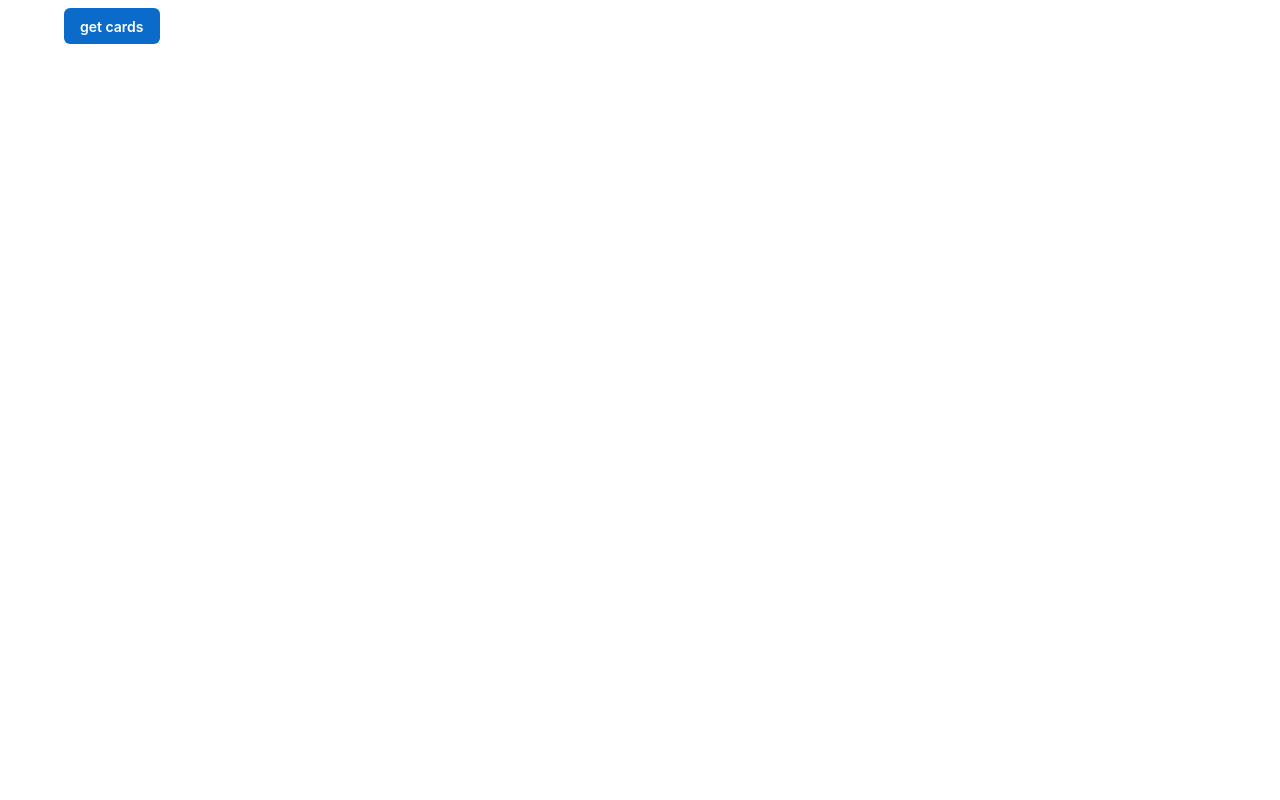
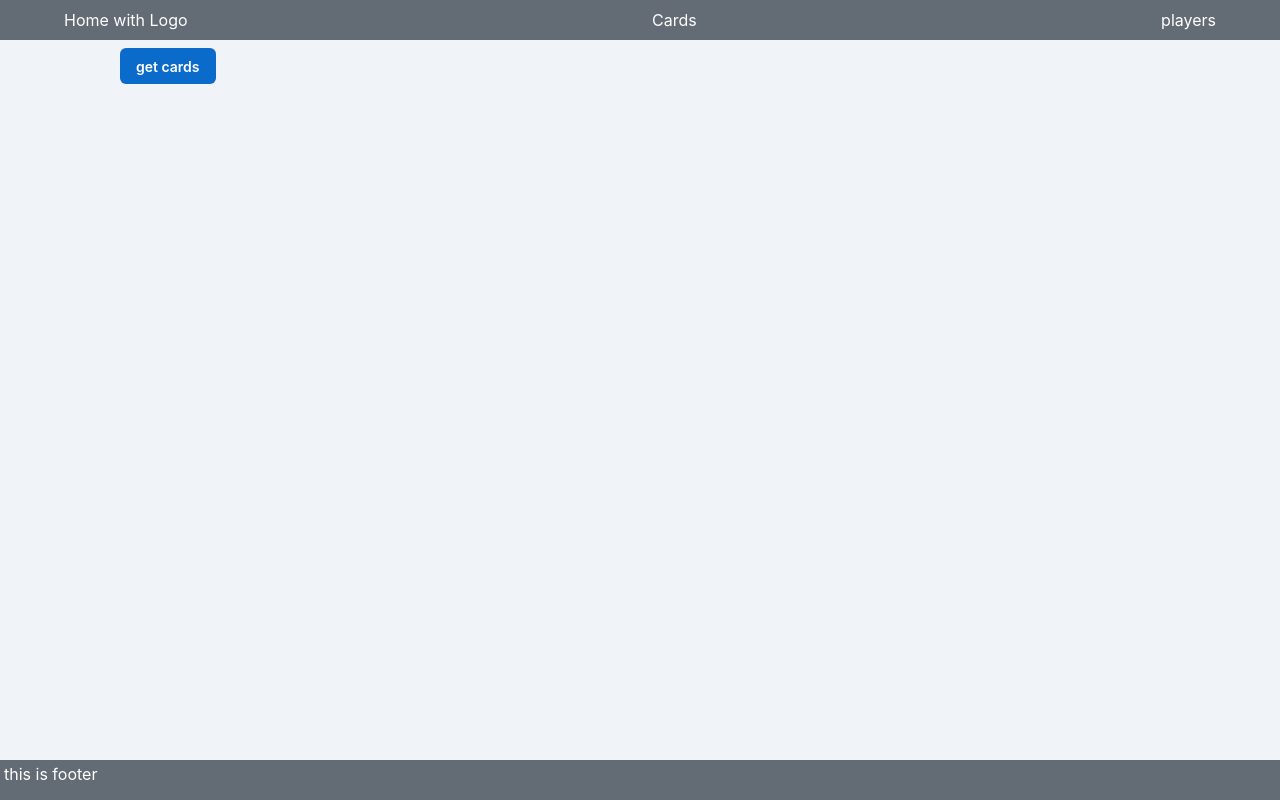
Before and after one commit to ryancid/simple_clash_royale_demo, a Next.js app: page / in a window 1280 px wide. Built offline with nearby package versions, Linux system fonts and the light colour scheme.

Commit message:
add Layout for all pages. Adjust css styles

```diff
--- a/pages/_app.js
+++ b/pages/_app.js
@@ -1,12 +1,15 @@
-import { CssVarsProvider } from "@mui/joy";
-import "../styles/globals.css";
+import { CssVarsProvider } from '@mui/joy'
+import Layout from 'src/layout/layout'
+import 'styles/globals.css'
 
 function MyApp({ Component, pageProps }) {
   return (
     <CssVarsProvider>
-      <Component {...pageProps} />
+      <Layout>
+        <Component {...pageProps} />
+      </Layout>
     </CssVarsProvider>
-  );
+  )
 }
 
-export default MyApp;
+export default MyApp
--- a/pages/api/player/[id].ts
+++ b/pages/api/player/[id].ts
@@ -1,15 +1,22 @@
-import { NextApiRequest, NextApiResponse } from "next";
-import { serverInstance } from "src/server/server.config";
+import { AxiosError, AxiosResponse } from 'axios'
+import { NextApiRequest, NextApiResponse } from 'next'
+import { serverInstance } from 'src/server/server.config'
 
 export default function handler(req: NextApiRequest, res: NextApiResponse) {
-  const { id } = req.query;
-  //id : string | string[], may needed to check string[] case instead of just toString
+  const { id: ids } = req.query
+  let id: string
+  if (typeof ids === 'object' && Array.isArray(ids)) {
+    id = ids[0]
+    //take first id to query
+  } else {
+    id = ids
+  }
   serverInstance
-    .get("/players/" + encodeURIComponent(id.toString()))
-    .then((axiosResult) =>
+    .get('/players/' + encodeURIComponent(id))
+    .then((axiosResult: AxiosResponse) =>
       res.status(axiosResult.status).json(axiosResult.data)
     )
-    .catch((reason) => {
-      res.status(404).json(reason);
-    });
+    .catch((error: AxiosError) => {
+      res.status(404).json(error)
+    })
 }
--- a/pages/cardList.js
+++ b/pages/cardList.js
@@ -0,0 +1,4 @@
+const CardList = () => {
+  return <div>not yet displayed</div>
+}
+export default CardList
--- a/pages/index.js
+++ b/pages/index.js
@@ -1,25 +1,19 @@
-import {
-  Button,
-  Card,
-  CardContent,
-  CardCover,
-  Container,
-  Typography,
-} from "@mui/joy";
-import Head from "next/head";
-import Image from "next/image";
-import useCards from "../src/model/useCards";
-import styles from "../styles/Home.module.css";
+import { Button, Card, CardContent, CardCover, Container, Typography } from '@mui/joy'
+import Head from 'next/head'
+import Image from 'next/image'
+import BasicLayout from '../src/layout/layout'
+import useCards from '../src/model/useCards'
+import CardComp from '../src/component/cardComp'
+import styles from '../styles/Home.module.css'
 
 export default function Home() {
-  const { cards, fetchCards } = useCards();
+  const { cards, fetchCards } = useCards()
 
   return (
     <div className={styles.container}>
       <Head>
         <title>Clash Royale API Demo</title>
         <meta name="description" content="Generated by create next app" />
-        <link rel="icon" href="/favicon.ico" />
       </Head>
 
       <Container>
@@ -27,105 +21,16 @@ export default function Home() {
         {cards && (
           <div
             style={{
-              display: "flex",
-              flexWrap: "wrap",
+              display: 'flex',
+              flexWrap: 'wrap',
             }}
           >
             {cards.map((card) => (
-              <Card
-                key={card.id}
-                style={{
-                  margin: 8,
-                  padding: 4,
-                  width: 108,
-                  height: 185,
-                  border: "1px solid grey",
-                  borderRadius: 8,
-                  textAlign: "center",
-                }}
-              >
-                <CardCover>
-                  <Image
-                    width={100}
-                    height={130}
-                    // style={{ objectFit: "cover" }}
-                    objectFit={"cover"}
-                    layout={"fixed"}
-                    src={card.iconUrls.medium}
-                    priority={true}
-                    alt={card.name + "\n not available"}
-                  />
-                </CardCover>
-                <br />
-                <CardContent
-                  sx={{
-                    bottom: 4,
-                    display: "flex",
-                    alignItems: "center",
-                    justifyContent: "flex-end",
-                  }}
-                >
-                  <Typography textAlign={"center"}>{card.name}</Typography>
-                </CardContent>
-              </Card>
+              <CardComp key={card.id} card={card} />
             ))}
           </div>
         )}
       </Container>
-
-      {/* <main className={styles.main}>
-        <h1 className={styles.title}>
-          Welcome to <a href="https://nextjs.org">Next.js!</a>
-        </h1>
-
-        <p className={styles.description}>
-          Get started by editing{" "}
-          <code className={styles.code}>pages/index.js</code>
-        </p>
-
-        <div className={styles.grid}>
-          <a href="https://nextjs.org/docs" className={styles.card}>
-            <h2>Documentation &rarr;</h2>
-            <p>Find in-depth information about Next.js features and API.</p>
-          </a>
-
-          <a href="https://nextjs.org/learn" className={styles.card}>
-            <h2>Learn &rarr;</h2>
-            <p>Learn about Next.js in an interactive course with quizzes!</p>
-          </a>
-
-          <a
-            href="https://github.com/vercel/next.js/tree/canary/examples"
-            className={styles.card}
-          >
-            <h2>Examples &rarr;</h2>
-            <p>Discover and deploy boilerplate example Next.js projects.</p>
-          </a>
-
-          <a
-            href="https://vercel.com/new?utm_source=create-next-app&utm_medium=default-template&utm_campaign=create-next-app"
-            className={styles.card}
-          >
-            <h2>Deploy &rarr;</h2>
-            <p>
-              Instantly deploy your Next.js site to a public URL with Vercel.
-            </p>
-          </a>
-        </div>
-      </main>
-
-      <footer className={styles.footer}>
-        <a
-          href="https://vercel.com?utm_source=create-next-app&utm_medium=default-template&utm_campaign=create-next-app"
-          target="_blank"
-          rel="noopener noreferrer"
-        >
-          Powered by{" "}
-          <span className={styles.logo}>
-            <Image src="/vercel.svg" alt="Vercel Logo" width={72} height={16} />
-          </span>
-        </a>
-      </footer> */}
     </div>
-  );
+  )
 }
--- a/pages/players.js
+++ b/pages/players.js
@@ -2,6 +2,7 @@ import axios from "axios";
 import { Button, TextField } from "@mui/joy";
 import { useCallback, useEffect, useState } from "react";
 
+// show player info view
 const Player = ({ player = {} }) => {
   return (
     <div>
--- /dev/null
+++ b/src/component/cardComp.tsx
@@ -0,0 +1,43 @@
+import { Card, CardCover, CardContent, Typography } from "@mui/joy"
+import Image from "next/image"
+
+const CardComp = ({card})=>{
+    return (<Card
+        // key={card.id}
+        style={{
+          margin: 8,
+          padding: 4,
+          width: 108,
+          height: 185,
+          border: '1px solid grey',
+          borderRadius: 8,
+          textAlign: 'center',
+        }}
+      >
+        <CardCover>
+          <Image
+            width={100}
+            height={130}
+            // style={{ objectFit: "cover" }}
+            objectFit={'cover'}
+            layout={'fixed'}
+            src={card.iconUrls.medium}
+            priority={true}
+            alt={card.name + '\n not available'}
+          />
+        </CardCover>
+        <br />
+        <CardContent
+          sx={{
+            bottom: 4,
+            display: 'flex',
+            alignItems: 'center',
+            justifyContent: 'flex-end',
+          }}
+        >
+          <Typography textAlign={'center'}>{card.name}</Typography>
+        </CardContent>
+      </Card>)
+}
+
+export default CardComp
--- /dev/null
+++ b/src/layout/layout.tsx
@@ -0,0 +1,45 @@
+import { Container, useTheme } from '@mui/joy'
+import { Box } from '@mui/system'
+import Link from 'next/link'
+
+const Layout = ({ children }) => {
+  const theme = useTheme()
+  return (
+    <Box sx={{ background: theme.palette.neutral[100] }}>
+      <Box
+        border={`1px solid ${theme.palette.neutral.solidBorder}`}
+        sx={{
+          marginBottom: 1,
+          paddingX: 0.5,
+          background: theme.palette.neutral.solidBg,
+          color: theme.palette.common.white,
+          height: 40,
+          display: 'flex',
+          alignItems: 'center'
+        }}
+      >
+        <Container
+          sx={{ display: 'flex', justifyContent: 'space-between', paddingY: 0.5 }}
+        >
+          <Link href={'/'}> Home with Logo</Link>
+          <Link href={'/cardList'}>Cards</Link>
+          <Link href={'/players'}>players</Link>
+        </Container>
+      </Box>
+      <Container sx={{minHeight: 'calc(100vh - 96px)'}}>{children}</Container>
+      <Box
+        sx={{
+          marginTop: 1,
+          padding: 0.5,
+          background: theme.palette.neutral[500],
+          color: theme.palette.common.white,
+          height:40,
+        }}
+      >
+        this is footer
+      </Box>
+    </Box>
+  )
+}
+
+export default Layout
--- a/styles/globals.css
+++ b/styles/globals.css
@@ -1,4 +1,4 @@
-/* html,
+html,
 body {
   padding: 0;
   margin: 0;
@@ -15,7 +15,7 @@ a {
   box-sizing: border-box;
 }
 
-@media (prefers-color-scheme: dark) {
+/* @media (prefers-color-scheme: dark) {
   html {
     color-scheme: dark;
   }
@@ -23,4 +23,4 @@ a {
     color: white;
     background: black;
   }
-} */
+}  */
--- a/tsconfig.json
+++ b/tsconfig.json
@@ -18,12 +18,12 @@
     "resolveJsonModule": true,
     "isolatedModules": true,
     "jsx": "preserve",
-    "baseUrl": "."
+    "baseUrl": "./"
   },
   "include": [
     "next-env.d.ts",
     "**/*.ts",
-    "**/*.tsx"
+    "**/*.tsx",
   ],
   "exclude": [
     "node_modules"
```
Also changed, not shown: 1 other file (tests, documents, lock files or other folders).
